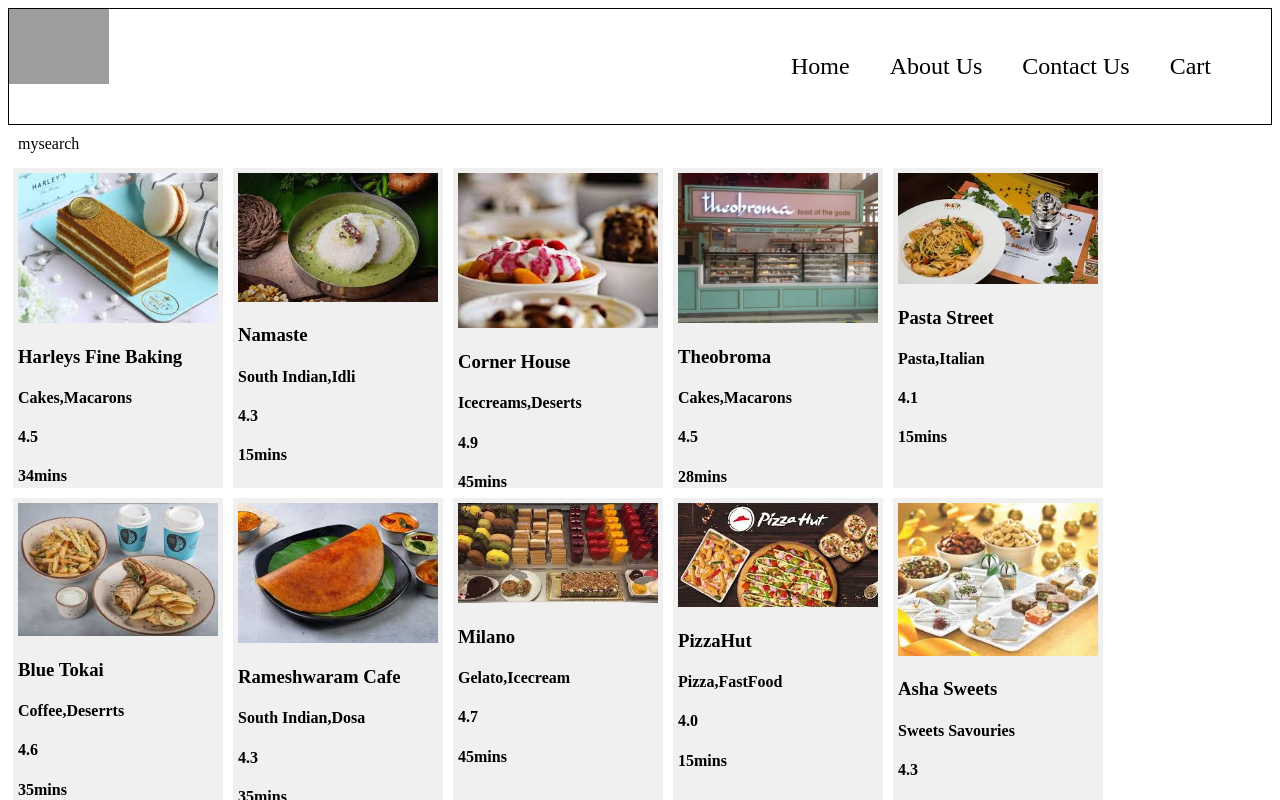
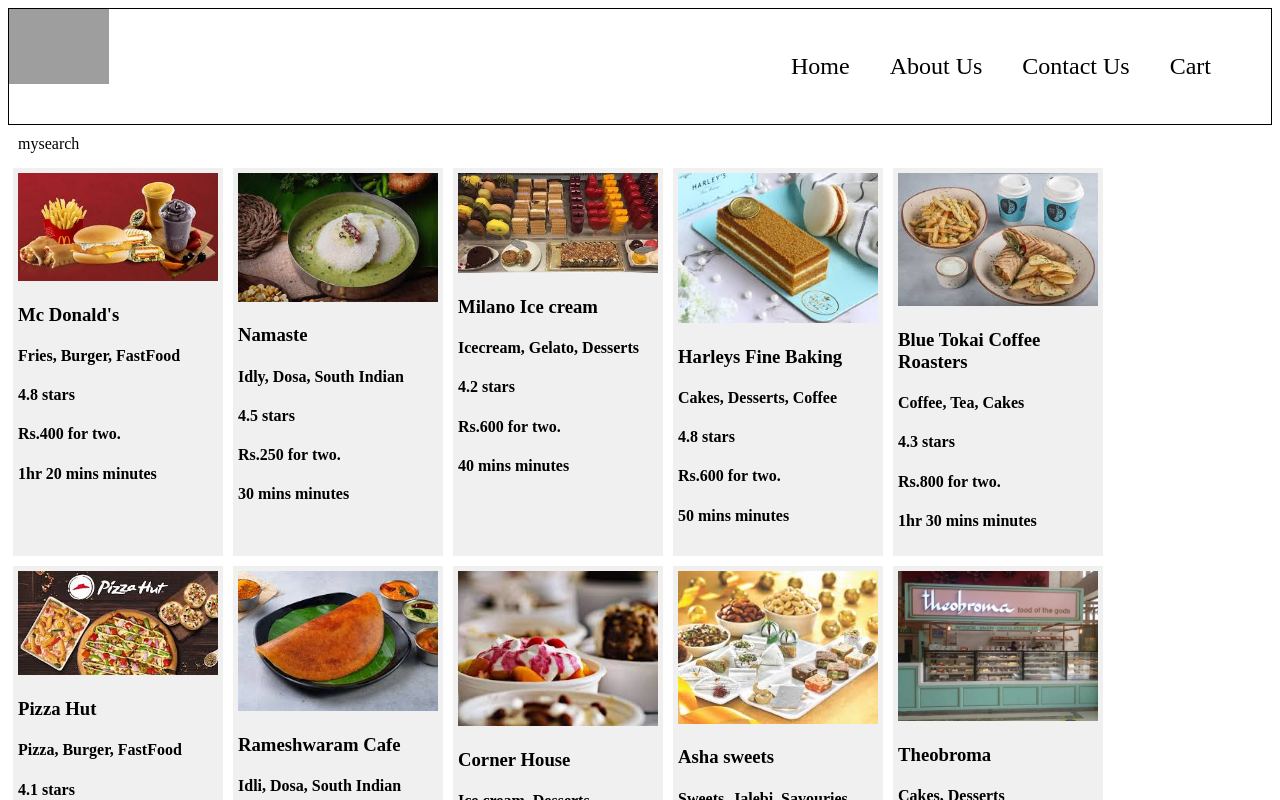
Before and after one commit to Navyashri-Kolachippu/FoodDelivery, a React (Vite) app: page / in a window 1280 px wide. Shown: the top 800 px of the page. Built offline with nearby package versions, Linux system fonts and the light colour scheme; grey boxes are pictures that could not be loaded.

Commit message:
map and key

```diff
--- a/App.js
+++ b/App.js
@@ -37,15 +37,165 @@
     backgroundColor:"#f0f0f0",
 };
 
+
+const resList=[
+    {
+        "type": "restaurant",
+        "data":{
+        "resname": "Mc Donald's",
+        "ratings": "4.8",
+        "deliveryTime": "1hr 20 mins",
+        "cuisines": ["Fries","Burger","FastFood"],
+        "costforTwo": "40000",
+        "id": 1,
+        "resimage": mcdonaldimage,
+        }
+    },
+    {
+        "type": "restaurant",
+        "data":{
+        "resname": "Namaste",
+        "ratings": "4.5",
+        "deliveryTime": "30 mins",
+        "cuisines": ["Idly","Dosa","South Indian"],
+        "costforTwo": "25000",
+        "id": 2,
+        "resimage": namasteimage,
+        }
+    },
+    {
+        "type": "restaurant",
+        "data":{
+        "resname": "Milano Ice cream",
+        "ratings": "4.2",
+        "deliveryTime": "40 mins",
+        "cuisines": ["Icecream","Gelato","Desserts"],
+        "costforTwo": "60000",
+        "id": 3,
+        "resimage": milanoimage,
+        }
+    },
+    {
+        "type": "restaurant",
+        "data":{
+        "resname": "Harleys Fine Baking",
+        "ratings": "4.8",
+        "deliveryTime": "50 mins",
+        "cuisines": ["Cakes","Desserts","Coffee"],
+        "costforTwo": "60000",
+        "id": 4,
+        "resimage": harleysimage,
+        }
+    },
+    {
+        "type": "restaurant",
+        "data":{
+        "resname": "Blue Tokai Coffee Roasters",
+        "ratings": "4.3",
+        "deliveryTime": "1hr 30 mins",
+        "cuisines": ["Coffee","Tea","Cakes"],
+        "costforTwo": "80000",
+        "id": 5,
+        "resimage": bluetokaiimage,
+        }
+    },
+    {
+        "type": "restaurant",
+        "data":{
+        "resname": "Pizza Hut",
+        "ratings": "4.1",
+        "deliveryTime": "30 mins",
+        "cuisines": ["Pizza","Burger","FastFood"],
+        "costforTwo": "45000",
+        "id": 6,
+        "resimage": pizzahutimage,
+        }
+    },
+    {
+        "type": "restaurant",
+        "data":{
+        "resname": "Rameshwaram Cafe",
+        "ratings": "4.8",
+        "deliveryTime": "30 mins",
+        "cuisines": ["Idli","Dosa","South Indian"],
+        "costforTwo": "60000",
+        "id": 7,
+        "resimage": rameshwaramimage,
+        }
+    },
+    {
+        "type": "restaurant",
+        "data":{
+        "resname": "Corner House",
+        "ratings": "4.8",
+        "deliveryTime": "1hr 40 mins",
+        "cuisines": ["Ice cream","Desserts"],
+        "costforTwo": "70000",
+        "id": 8,
+        "resimage": cornerhouseimage,
+        }
+    },
+    {
+        "type": "restaurant",
+        "data":{
+        "resname": "Asha sweets",
+        "ratings": "4.8",
+        "deliveryTime": "1hr 20 mins",
+        "cuisines": ["Sweets","Jalebi","Savouries"],
+        "costforTwo": "40000",
+        "id": 9,
+        "resimage": ashaimage,
+        }
+    },
+    {
+        "type": "restaurant",
+        "data":{
+        "resname": "Theobroma",
+        "ratings": "4.8",
+        "deliveryTime": "1hr 40 mins",
+        "cuisines": ["Cakes","Desserts"],
+        "costforTwo": "60000",
+        "id": 10,
+        "resimage": theobromaimage,
+        }
+    },
+    {
+        "type": "restaurant",
+        "data":{
+        "resname": "Pasta Street",
+        "ratings": "4.2",
+        "deliveryTime": "30 mins",
+        "cuisines": ["Pasta","Noodles","FastFood"],
+        "costforTwo": "80000",
+        "id": 11,
+        "resimage": pastastreetimage,
+        }
+    },
+    {
+        "type": "restaurant",
+        "data":{
+        "resname": "Paakashala",
+        "ratings": "4.8",
+        "deliveryTime": "1hr 20 mins",
+        "cuisines": ["Idli","Dosa"],
+        "costforTwo": "50000",
+        "id": 12,
+        "resimage": paakashalaimage,
+        }
+    }
+
+];
 const RestaurantCard = (props)=>{
-    const { resname,cuisine,rating,resimage,timeOfDelivery}=props;
+    const {resData}=props;
+    const {resimage,cuisines,resname,ratings,costforTwo,deliveryTime} = resData?.data;
 return (
     <div className="res-card" style={styleCard}>
         <img className="res-img" alt="res-img" src={resimage}/>
         <h3>{resname}</h3>
-        <h4>{cuisine}</h4>
-        <h4>{rating}</h4>
-        <h4>{timeOfDelivery}</h4>
+        <h4>{cuisines.join(", ")}</h4>
+        <h4>{ratings} stars</h4>
+        <h4>Rs.{costforTwo/100} for two.</h4>
+        <h4>{deliveryTime} minutes</h4>
     </div>
 )
 };
@@ -55,67 +205,10 @@
         <div className="body">
             <div className="search"> mysearch </div>
             <div className="res-container">
-                <RestaurantCard
-                resname="Harleys Fine Baking"
-                cuisine="Cakes,Macarons"
-                rating="4.5" timeOfDelivery="34mins"
-                resimage={harleysimage}/>
-                <RestaurantCard
-                resname="Namaste"
-                cuisine="South Indian,Idli"
-                rating="4.3" timeOfDelivery="15mins"
-                resimage={namasteimage}/>
-                <RestaurantCard
-                resname="Corner House"
-                cuisine="Icecreams,Deserts"
-                rating="4.9" timeOfDelivery="45mins"
-                resimage={cornerhouseimage}/>
-                <RestaurantCard
-                resname="Theobroma"
-                cuisine="Cakes,Macarons"
-                rating="4.5" timeOfDelivery="28mins"
-                resimage={theobromaimage}/>
-                <RestaurantCard
-                resname="Pasta Street"
-                cuisine="Pasta,Italian"
-                rating="4.1" timeOfDelivery="15mins"
-                resimage={pastastreetimage}/>
-                <RestaurantCard
-                resname="Blue Tokai"
-                cuisine="Coffee,Deserrts"
-                rating="4.6" timeOfDelivery="35mins"
-                resimage={bluetokaiimage}/>
-                <RestaurantCard
-                resname="Rameshwaram Cafe"
-                cuisine="South Indian,Dosa"
-                rating="4.3" timeOfDelivery="35mins"
-                resimage={rameshwaramimage}/>
-                <RestaurantCard
-                resname="Milano"
-                cuisine="Gelato,Icecream"
-                rating="4.7" timeOfDelivery="45mins"
-                resimage={milanoimage}/>
-                 <RestaurantCard
-                resname="PizzaHut"
-                cuisine="Pizza,FastFood"
-                rating="4.0" timeOfDelivery="15mins"
-                resimage={pizzahutimage}/>
-                <RestaurantCard
-                resname="Asha Sweets"
-                cuisine="Sweets Savouries"
-                rating="4.3" timeOfDelivery="25mins"
-                resimage={ashaimage}/>
-                <RestaurantCard
-                resname="Paakashala"
-                cuisine="South Indian,Idli"
-                rating="4.3" timeOfDelivery="45mins"
-                resimage={paakashalaimage}/>
-                <RestaurantCard
-                resname="Mc Donald's"
-                cuisine="Burger,Fries,FastFood"
-                rating="4.3" timeOfDelivery="45mins"
-                resimage={mcdonaldimage}/>
-
+                {
+                    resList.map((restaurant)=> (
+                    <RestaurantCard key={restaurant.data.id} resData={restaurant}/>))
+                }
             </div>
         </div>
     )
--- a/index.css
+++ b/index.css
@@ -31,7 +31,6 @@
 .res-card{
     margin:5px;
     width:200px;
-    height:310px;
     padding: 5px;
 }
 .res-card:hover{
```
